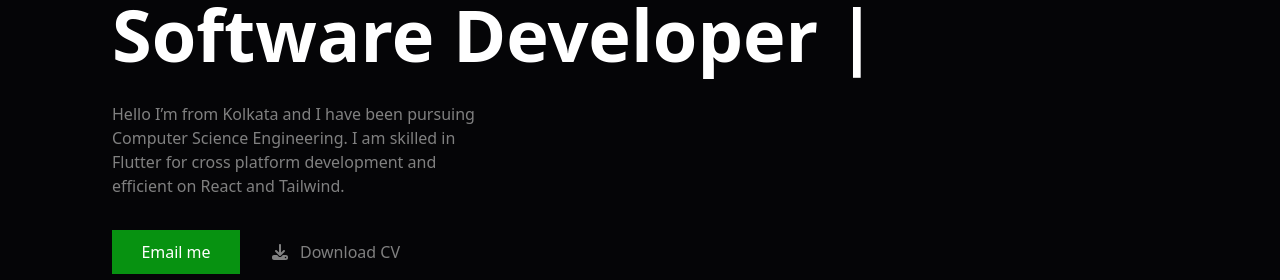
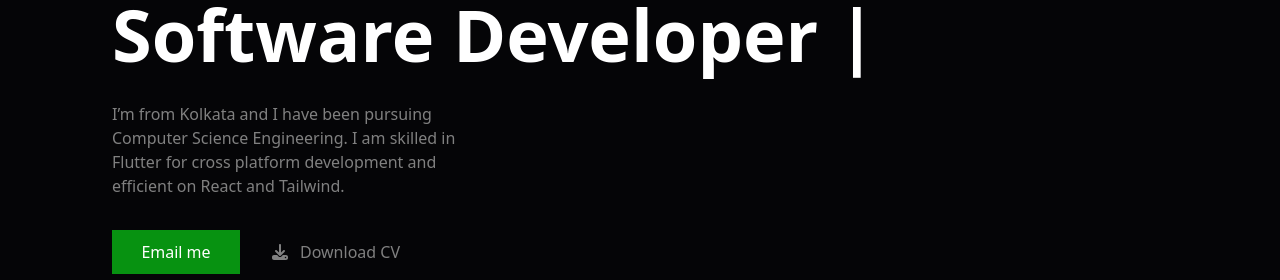
Before and after one commit to saikat-rog/saikat, a React (Create React App) app: page / in a window 1280 px wide. Shown: the part 282-562 px from the top of the page. Built offline with nearby package versions, Linux system fonts and the light colour scheme.

Commit message:
"Removed leading whitespace from homeDescription string"

```diff
--- a/src/components/Welcome.js
+++ b/src/components/Welcome.js
@@ -4,7 +4,7 @@ import { faDownload } from "@fortawesome/free-solid-svg-icons";
 
 const Welcome = () => {
   const homeDescription =
-    " Hello I’m from Kolkata and I have been pursuing Computer Science Engineering. I am skilled in Flutter for cross platform development and efficient on React and Tailwind.";
+    "I’m from Kolkata and I have been pursuing Computer Science Engineering. I am skilled in Flutter for cross platform development and efficient on React and Tailwind.";
 
     const emailAddress = "saikat.rog@gmail.com";
   const handleEmailClick = () => {
```
